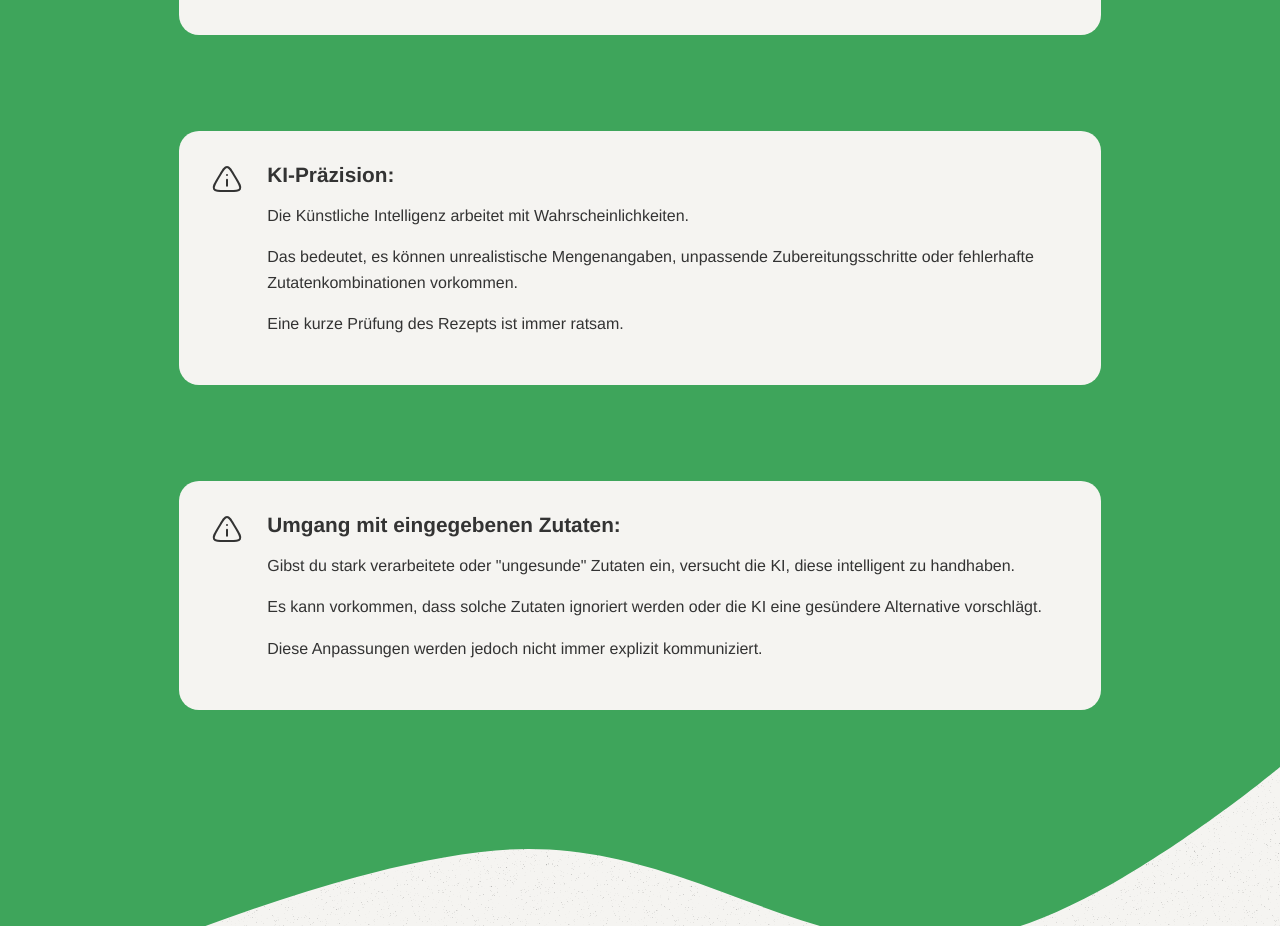
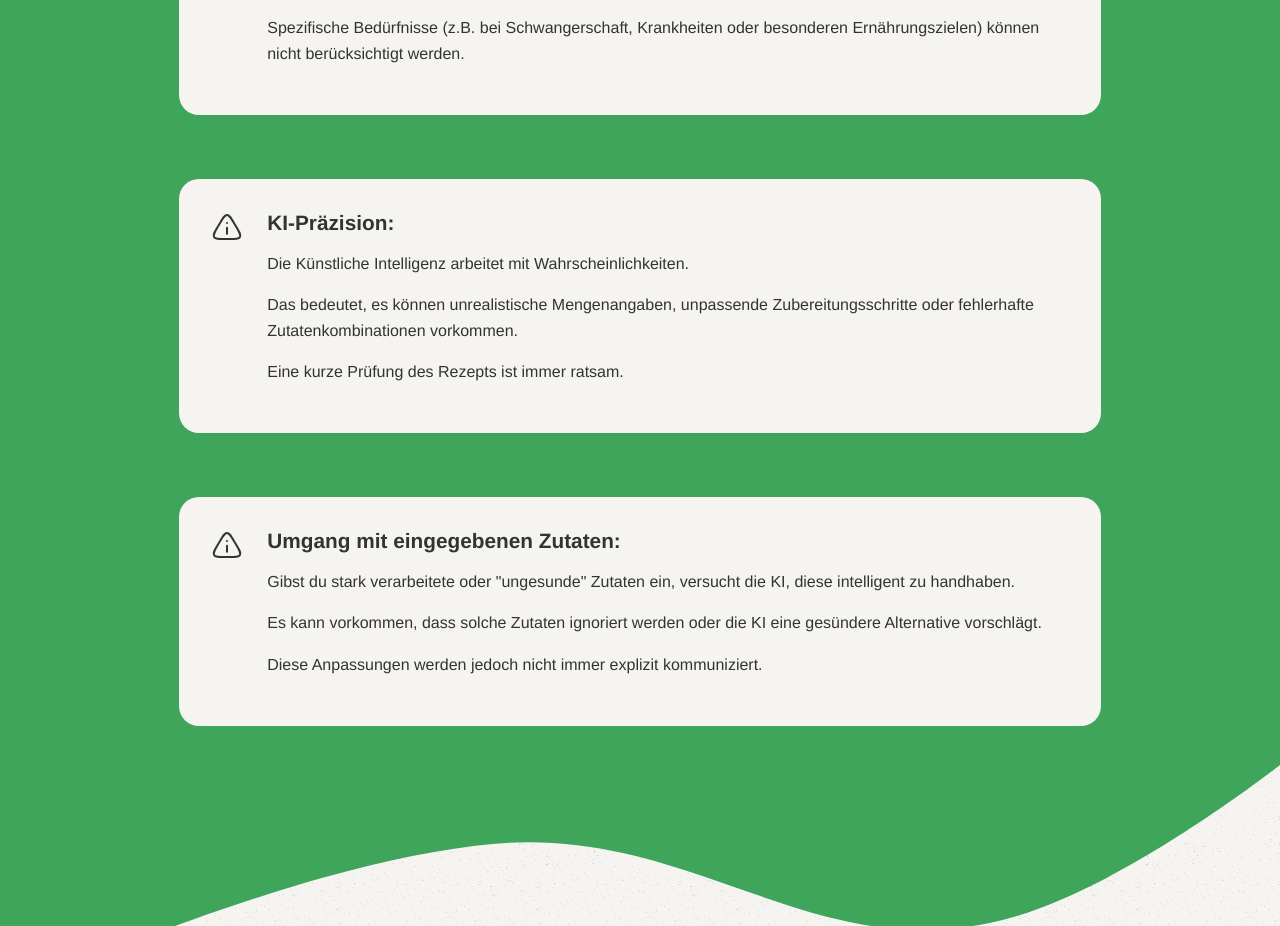
Before and after one commit to lebuxx/recipe_web_app, a React (Create React App) app in the folder frontend/react-frontend/: page / in a window 1280 px wide. Shown: the part 2680-3606 px from the top of the page. Built offline with nearby package versions, Linux system fonts and the light colour scheme; a web font is replaced by a local one.

Commit message:
refactor: Clean up CSS by removing unnecessary comments and adjusting margins

```diff
--- a/frontend/react-frontend/src/App.css
+++ b/frontend/react-frontend/src/App.css
@@ -52,7 +52,7 @@ body {
   height: 100%;
   z-index: -1;
   overflow: hidden;
-  pointer-events: none; /* Prevents interaction with background */
+  pointer-events: none;
 }
 
 .recipe-green-background{
@@ -83,7 +83,7 @@ body {
   right: 20px;
   cursor: pointer;
   color: #333333;
-  z-index: 10; /* Ensure icons are above backgrounds */
+  z-index: 10;
 }
 
 /* ===== BUTTONS ===== */
@@ -120,14 +120,14 @@ body {
 /* ===== HOME PAGE ===== */
 
 .home-container {
-  position: relative; /* Important for background positioning */
+  position: relative;
   display: flex;
   flex-direction: column;
   align-items: center;
   justify-content: center;
   min-height: 80vh;
   text-align: center;
-  padding-bottom: 50px; /* Extra space for background extension */
+  padding-bottom: 50px;
 }
 
 .title-container {
@@ -151,14 +151,14 @@ body {
   text-align: left;
   line-height: 1;
   position: relative;
-  z-index: 1; /* Ensure title is above background */
+  z-index: 1;
 }
 
 h1 span{
   display: block;
 }
 
- .home-title::before {
+.home-title::before {
   content: "Lass dir\A gesunde\A Rezepte\A vorschlagen!";
   white-space: pre-line;
   display: block;
@@ -172,7 +172,7 @@ h1 span{
   /* width: 400px;  */
   width: min(80vw, 400px);
   height: auto;
-  z-index: 1; /* Above background, but below other content */
+  z-index: 1;
 }
 
 .home-buttons {
@@ -187,7 +187,7 @@ h1 span{
   margin-left: auto;
   margin-right: 10%;
   position: relative;
-  z-index: 2; /* Ensure buttons are above background */
+  z-index: 2;
 }
 
     /* ingredients input */
@@ -200,7 +200,7 @@ h1 span{
   margin-right: 10%;
   margin-top: 3rem;
   position: relative;
-  z-index: 2; /* Ensure input is above background */
+  z-index: 2;
 }
 
 .ingredients-input {
@@ -222,16 +222,15 @@ h1 span{
 .info-section {
   width: 100%;
   max-width: 80%;
-  margin: 20rem auto 4rem auto;
+  margin: 25rem auto 4rem auto;
   text-align: center;
   position: relative;
-  z-index: 2; /* Ensure content is above background */
+  z-index: 2;
 }
 
-/* Override margin for info section inside AI background */
 .ai-section-with-background .info-section {
   margin: 0 auto;
-  padding: 6rem 0; /* Add padding instead of margin for proper background coverage */
+  padding: 6rem 0;
 }
 
 .info-section-title {
@@ -302,7 +301,7 @@ h1 span{
   padding: 1rem 3rem;
   border-radius: 20px;
   position: relative;
-  z-index: 2; /* Ensure content is above background */
+  z-index: 2;
 }
 
 .ai-capabilities-title {
@@ -325,7 +324,7 @@ h1 span{
 }
 
 .ai-capabilities-content {
-  margin-bottom: 6rem;
+  margin-bottom: 4rem;
   text-align: left;
   background-color: #F5F4F1;
   padding: 2rem;
@@ -621,9 +620,8 @@ body.saved-recipes-page{
 /* TABLET (768px - 1024px) */
 @media (max-width: 1024px) {
 
-  /* Home Page Adjustments */
+  /* Home Page */
   .home-title {
-    /* font-size: clamp(4rem, 9vw, 9rem); */
     margin-top: 3rem;
   }
 
@@ -698,7 +696,6 @@ body.saved-recipes-page{
 /* MOBILE LANDSCAPE / SMALL TABLET (481px - 768px) */
 @media (max-width: 768px) {
 
-  /* Base adjustments */
   body {
     font-size: medium;
   }
@@ -713,8 +710,6 @@ body.saved-recipes-page{
 
   /* Home Page */
   .home-title {
-    /* font-size: clamp(5rem, 10vw, 8rem); */
-    /* text-align: center; */
     margin-top: 2rem;
   }
 
@@ -830,7 +825,6 @@ body.saved-recipes-page{
   .saved-recipe-title {
     font-size: 3.5rem;
     margin-bottom: 2rem;
-    /* text-align: center; */
   }
 
   .saved-recipe-item {
```
